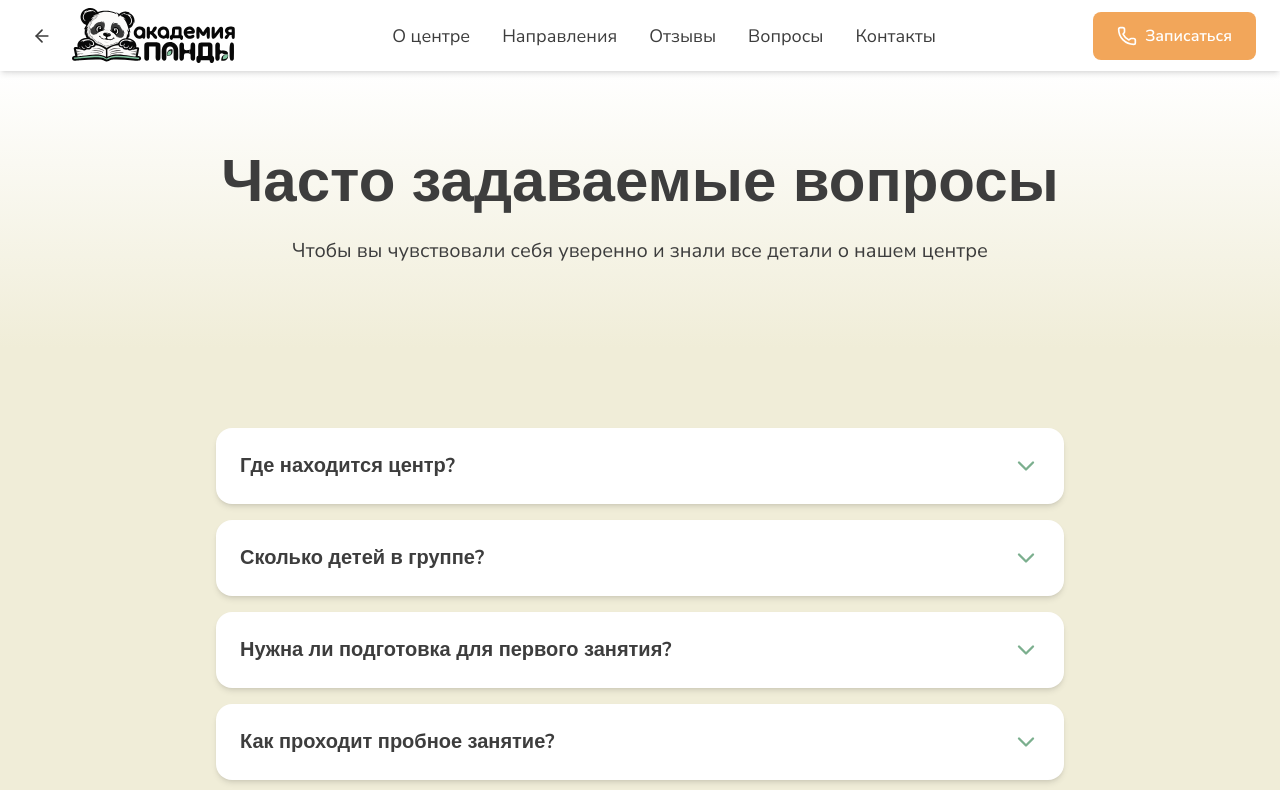
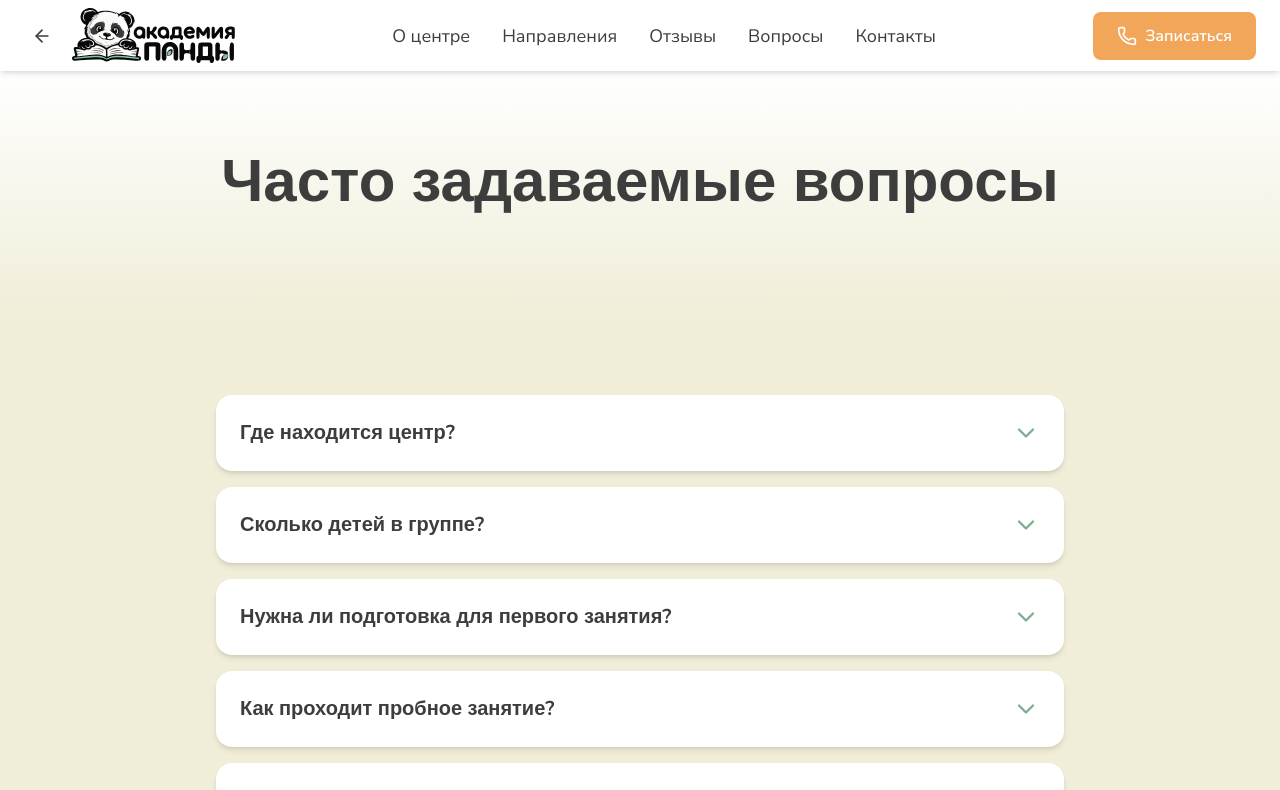
Before and after one commit to 200288btm-wq/akademiya-pandy, a React (Vite) app: page /faq in a window 1280 px wide. Shown: the top 790 px of the page. Built offline with nearby package versions, Linux system fonts and the light colour scheme.

Commit message:
Add files via upload

```diff
--- a/src/app/pages/FAQ.tsx
+++ b/src/app/pages/FAQ.tsx
@@ -27,7 +27,7 @@ export function FAQ() {
   const faqs = [
     {
       question: "Где находится центр?",
-      answer: "Мы находимся в Ботаническом районе Екатеринбурга, рядом с ТЦ «Дирижабль». Удобно добираться как на машине (есть парковка), так и на общественном транспорте (остановка в 2 минутах ходьбы).",
+      answer: "Мы находимся в Ботаническом районе Екатеринбурга, рядом с ТЦ «Дирижабль». Удобно добираться как на машине (есть парковка), так и на общественном транспорте (остановка в 10 минутах ходьбы).",
     },
     {
       question: "Сколько детей в группе?",
@@ -55,7 +55,7 @@ export function FAQ() {
     },
     {
       question: "Какой возраст подходит для каждого направления?",
-      answer: "У каждого направления есть рекомендуемый возраст: Смышлёная Панда и Эксплорики — 4-6 лет, Пушистые художники — 7-8+ лет, Мягкие лапки — 5-8 лет, Секреты миниатюриста и Штаб Панды — 9+ лет. Но это гибкие рамки, мы всегда смотрим на готовность конкретного ребёнка.",
+      answer: "У каждого направления есть рекомендуемый возраст: Смышлёная Панда и Эксплорики — 4-6 лет, Пушистые художники — 9+ лет, Мягкие лапки — 5-8 лет, Секреты миниатюриста — 9+ лет, Стратеги — 7-8 лет. Но это гибкие рамки, мы всегда смотрим на готовность конкретного ребёнка.",
     },
     {
       question: "Что взять с собой на первое занятие?",
@@ -71,9 +71,6 @@ export function FAQ() {
           <h1 className="font-['Nunito',sans-serif] font-bold text-5xl md:text-6xl text-[#3D3D3D] mb-6">
             Часто задаваемые вопросы
           </h1>
-          <p className="font-['Nunito_Sans',sans-serif] text-xl text-[#3D3D3D] leading-relaxed">
-            Чтобы вы чувствовали себя уверенно и знали все детали о нашем центре
-          </p>
         </div>
       </section>
 
```
